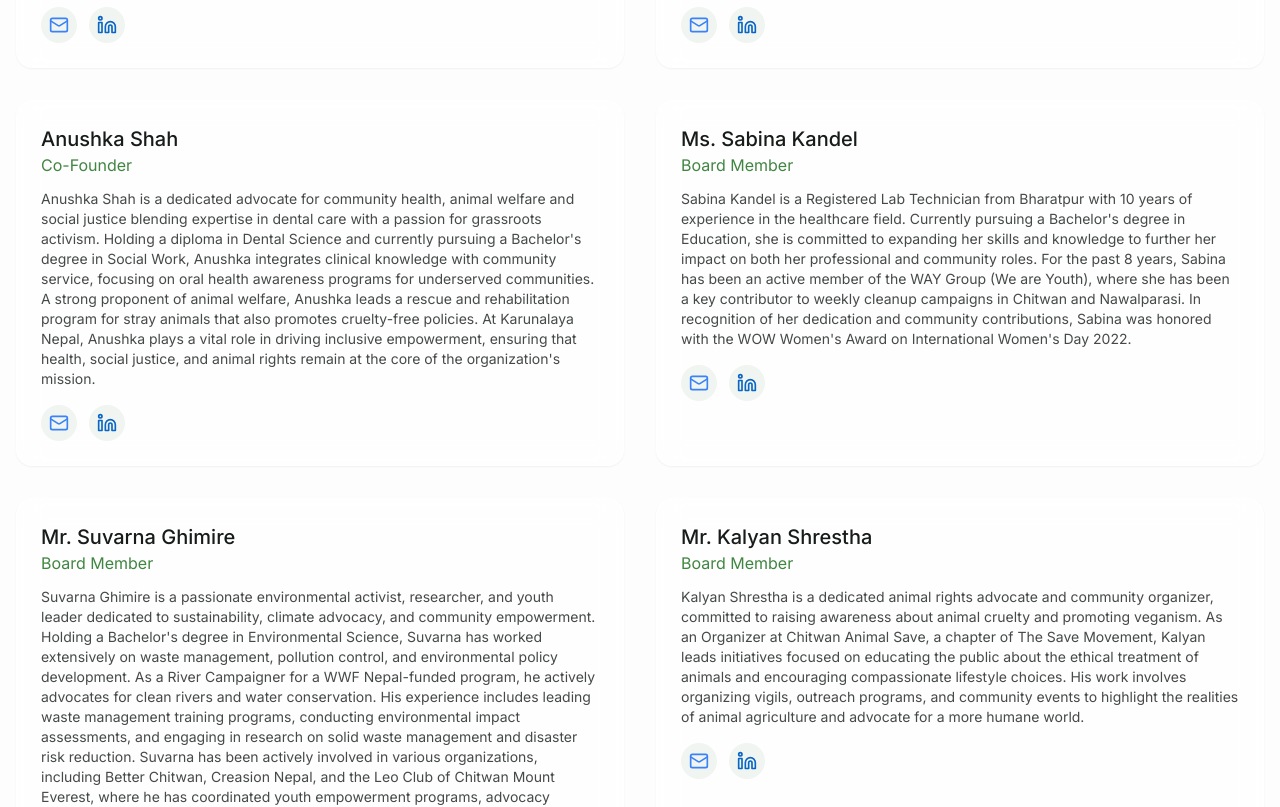
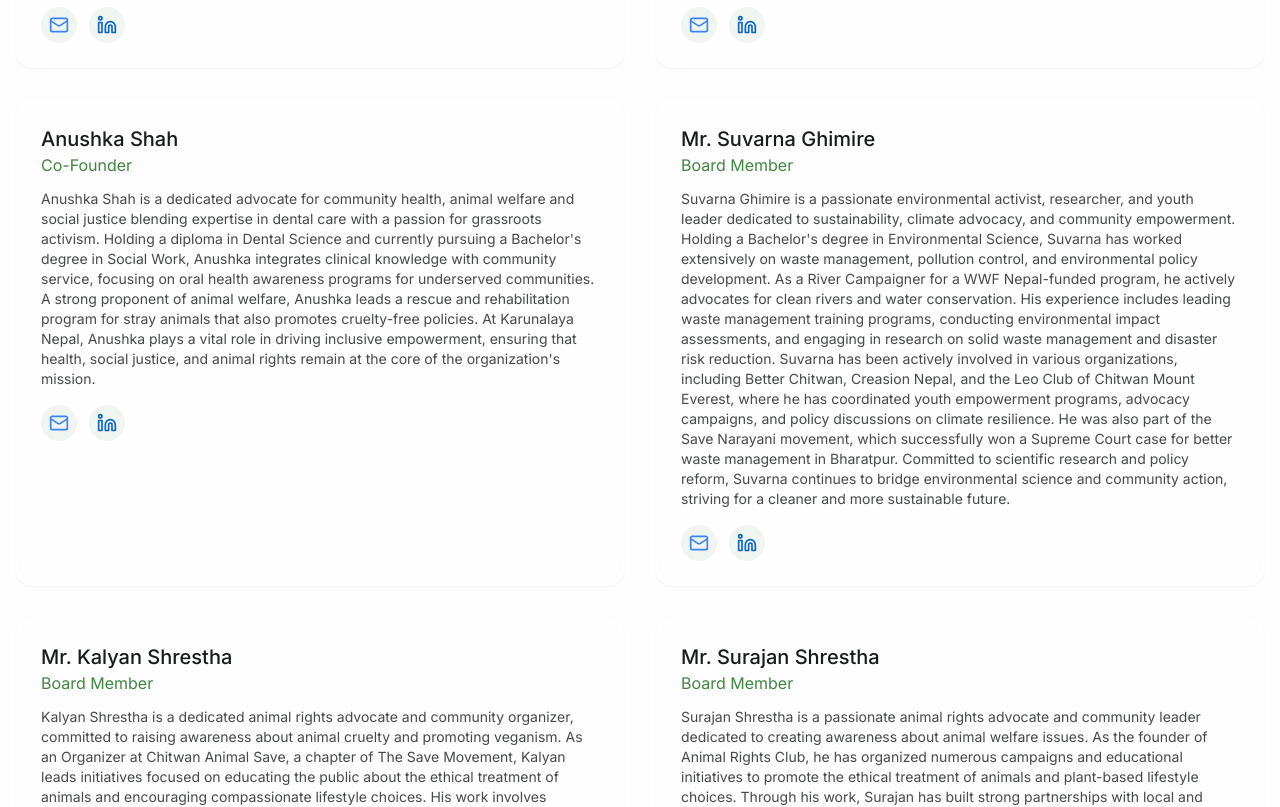
Before and after one commit to creeshna/karunalaya-nepal, a React (Vite) app: page /team in a window 1280 px wide. Shown: the part 980-1787 px from the top of the page. Built offline with nearby package versions, Linux system fonts and the light colour scheme.

Commit message:
Remove Sabina Kandel from team
Remove Sabina Kandel from the team members list.

```diff
--- a/src/pages/Team.tsx
+++ b/src/pages/Team.tsx
@@ -1,4 +1,3 @@
-
 import React from 'react';
 import Navbar from '../components/layout/Navbar';
 import Footer from '../components/layout/Footer';
@@ -41,13 +40,6 @@ const Team = () => {
       bio: 'Anushka Shah is a dedicated advocate for community health, animal welfare and social justice blending expertise in dental care with a passion for grassroots activism. Holding a diploma in Dental Science and currently pursuing a Bachelor\'s degree in Social Work, Anushka integrates clinical knowledge with community service, focusing on oral health awareness programs for underserved communities. A strong proponent of animal welfare, Anushka leads a rescue and rehabilitation program for stray animals that also promotes cruelty-free policies. At Karunalaya Nepal, Anushka plays a vital role in driving inclusive empowerment, ensuring that health, social justice, and animal rights remain at the core of the organization\'s mission.',
       linkedin: '#',
       email: 'anushka@karunalayanepal.org'
-    },
-    {
-      name: 'Ms. Sabina Kandel',
-      role: 'Board Member',
-      bio: 'Sabina Kandel is a Registered Lab Technician from Bharatpur with 10 years of experience in the healthcare field. Currently pursuing a Bachelor\'s degree in Education, she is committed to expanding her skills and knowledge to further her impact on both her professional and community roles. For the past 8 years, Sabina has been an active member of the WAY Group (We are Youth), where she has been a key contributor to weekly cleanup campaigns in Chitwan and Nawalparasi. In recognition of her dedication and community contributions, Sabina was honored with the WOW Women\'s Award on International Women\'s Day 2022.',
-      linkedin: 'https://linkedin.com/in/sabina-kandel-419595323',
-      email: 'sabina@karunalayanepal.org'
     },
     {
       name: 'Mr. Suvarna Ghimire',
```
